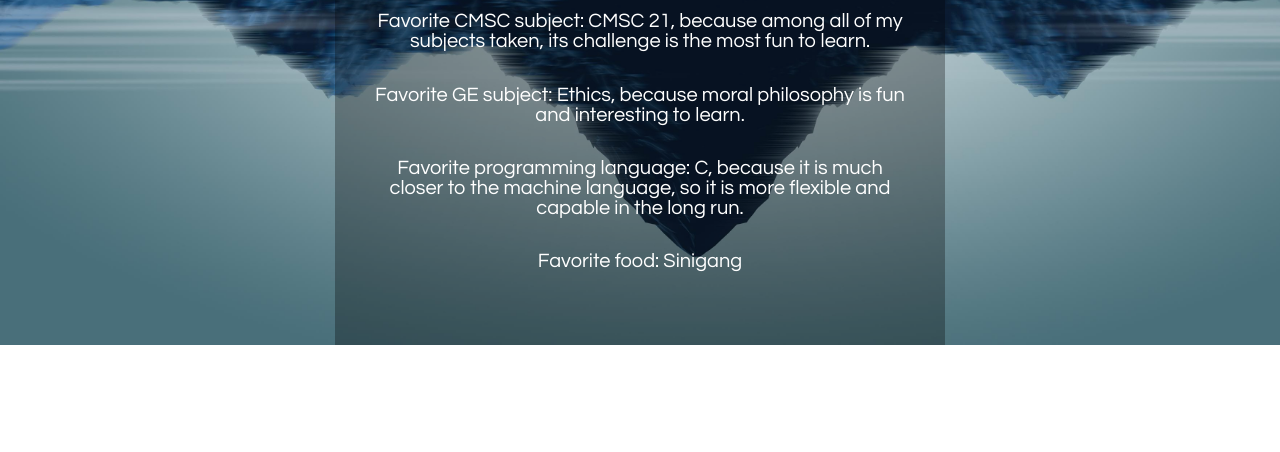
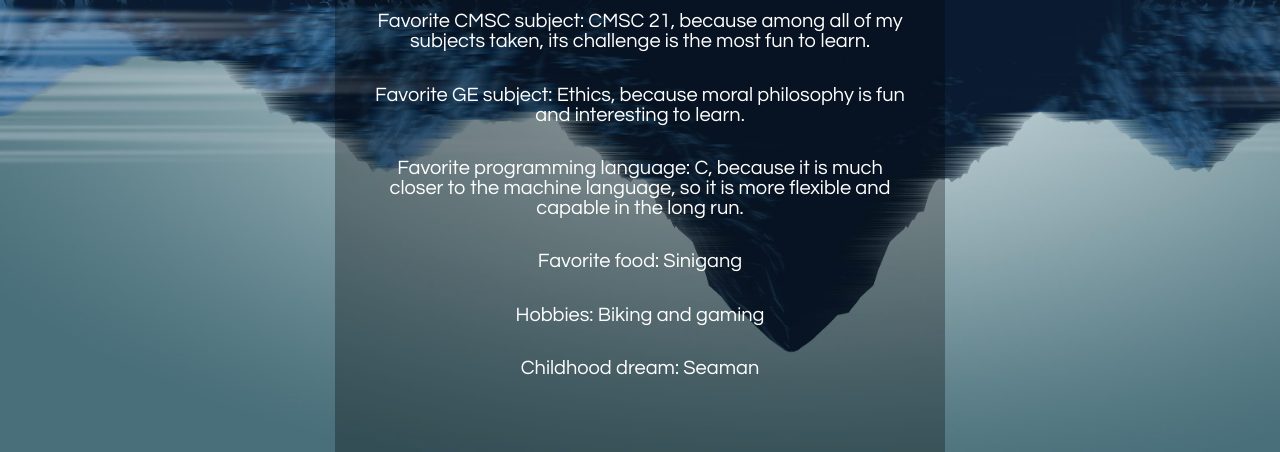
Before and after one commit to pem000/Mabaga_Exer1, a plain HTML site: page index.html in a window 1280 px wide. Shown: the part 438-890 px from the top of the page. Before the commit the page ends 800 px from the top, so only its background shows below. Drawn offline with Linux system fonts and the light colour scheme.

Commit message:
add hobbies and dream

```diff
--- a/index.html
+++ b/index.html
@@ -18,8 +18,8 @@
         <h5>Favorite GE subject: Ethics, because moral philosophy is fun and interesting to learn.</h5>
         <h5>Favorite programming language: C, because it is much closer to the machine language, so it is more flexible and capable in the long run.</h5>
         <h5>Favorite food: Sinigang</h5>
-        <!-- <h5>Hobbies: Biking and gaming</h5>
-        <h5>Childhood dream: Seaman</h5> -->
+        <h5>Hobbies: Biking and gaming</h5>
+        <h5>Childhood dream: Seaman</h5>
     </div>
 </body>
 </html>
```
